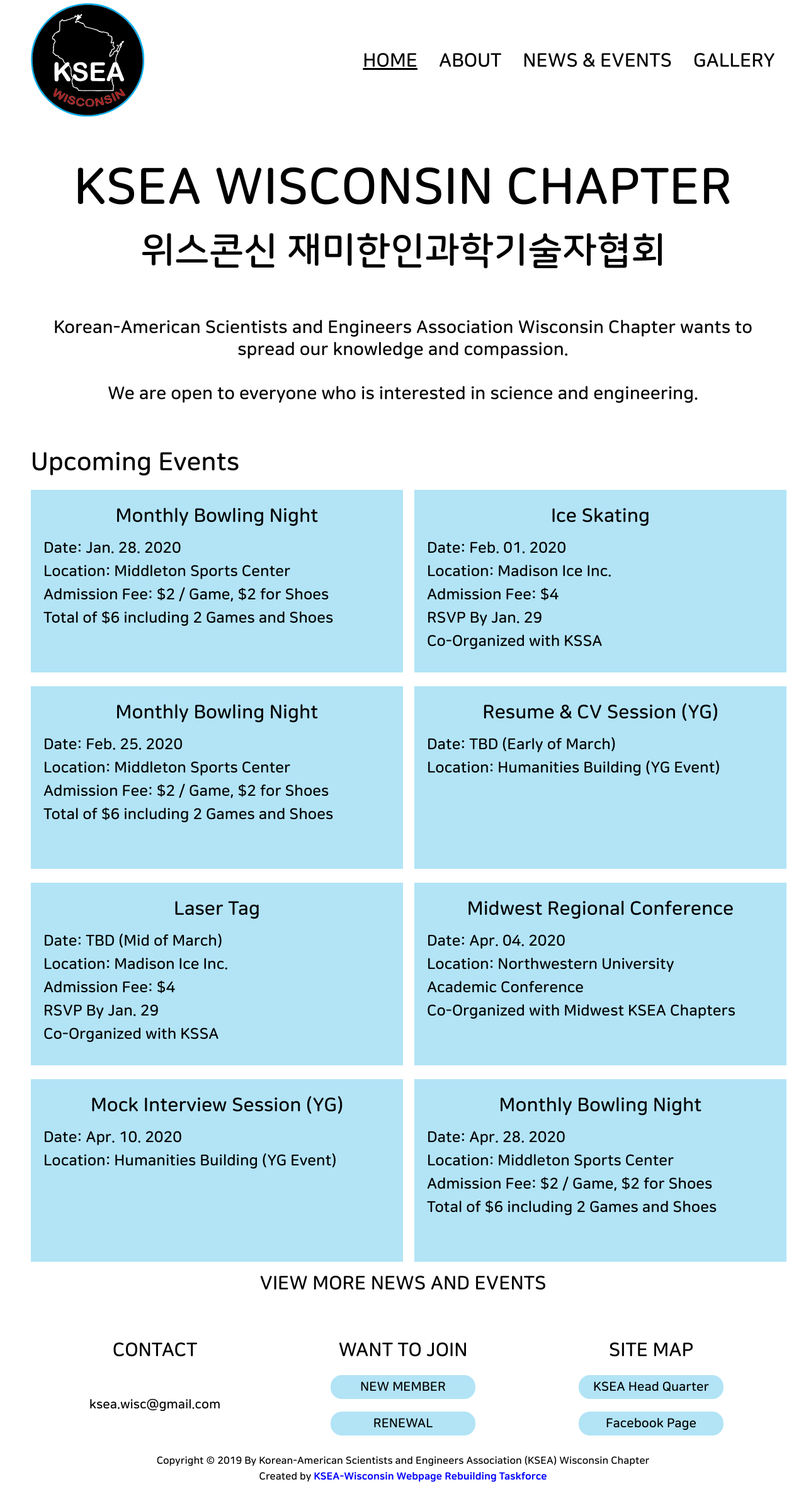
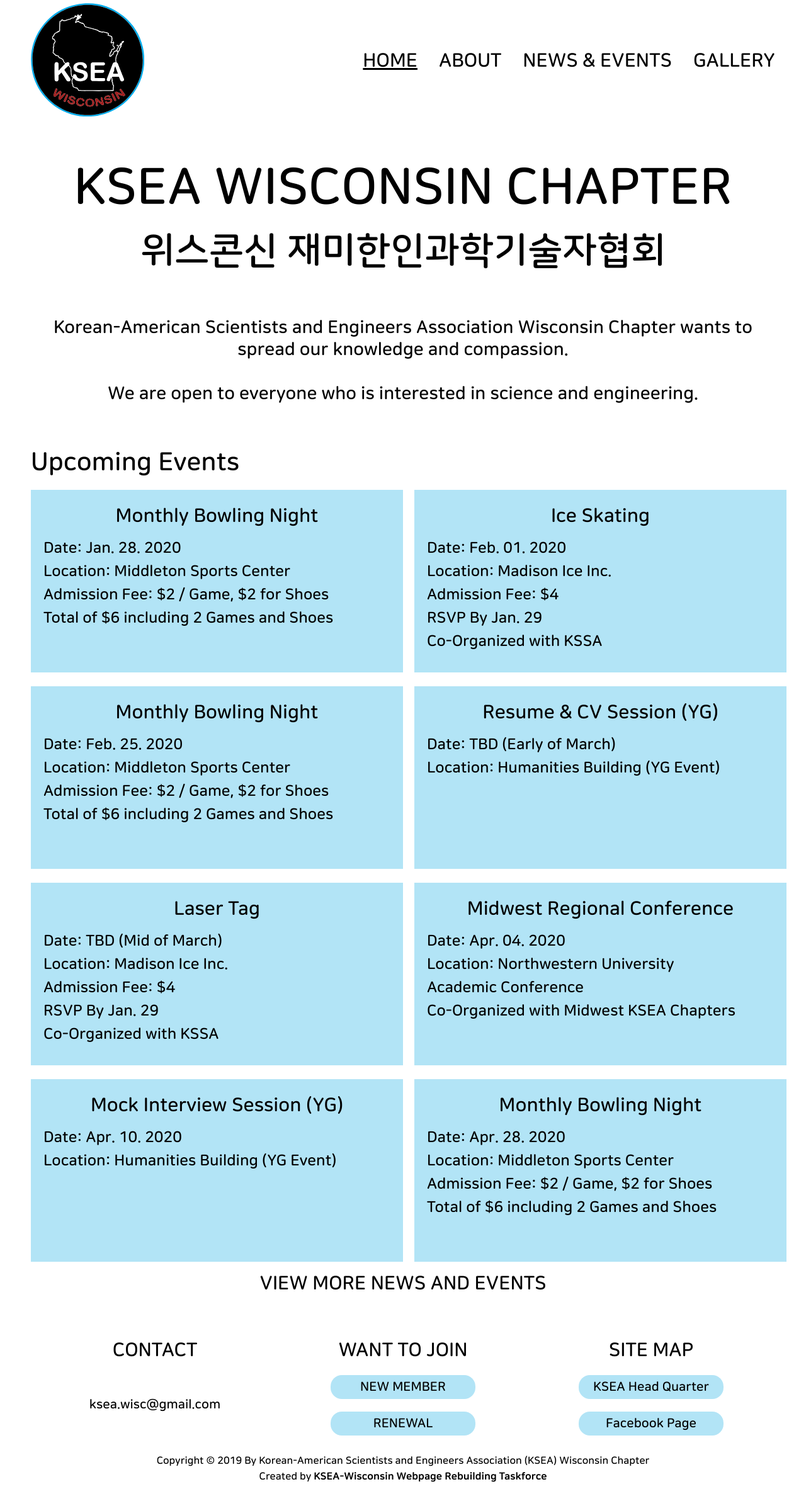
Before and after one commit to KSEAWisconsin/kseawisconsin.github.io, a Jekyll site: the page built from index.html, in a window 1280 px wide. Shown: the whole page at 63% size. Built offline with Jekyll 4.4.1, drawn with Linux system fonts in a browser that asks for light colours.

Commit message:
Footer: TaskForce Link Color Change

```diff
--- a/_sass/KSEAWeb.scss
+++ b/_sass/KSEAWeb.scss
@@ -234,7 +234,6 @@
         margin-bottom: 6px;
       }
       .taskforce {
-        color: blue;
         font-weight: 800;
       }
       padding-top: 5px;
@@ -308,7 +307,6 @@
           margin-bottom: 7px;
         }
         .taskforce {
-          color: blue;
           font-weight: 800;
         }
         font-weight: 700;
```
